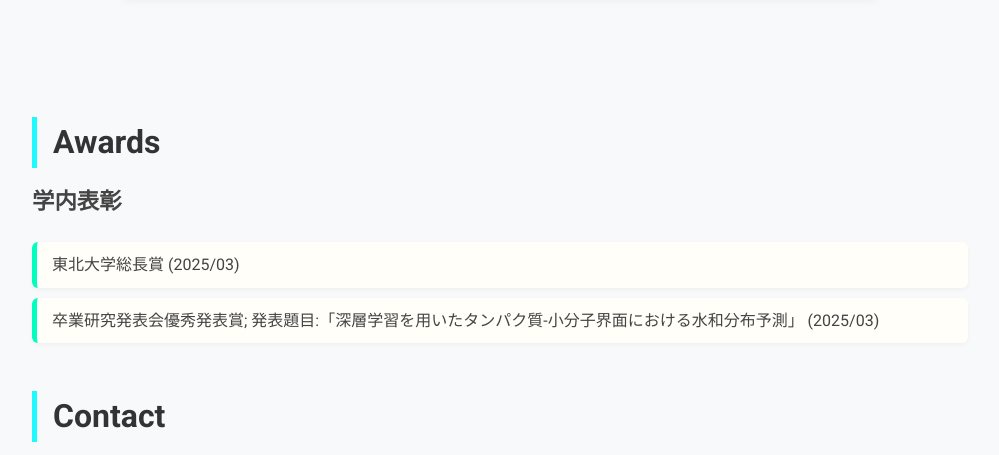
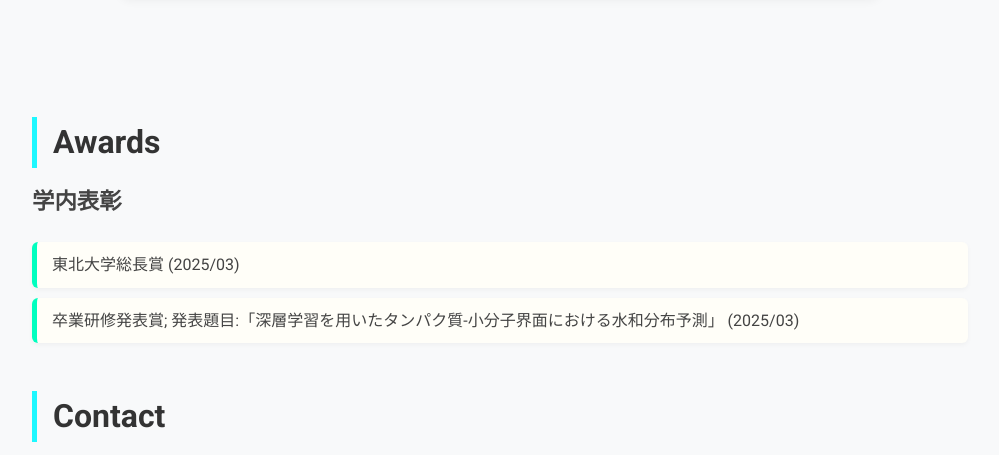
Before and after one commit to Mathmarock/jdhrzmn, a plain HTML site: page index.html in a window 1280 px wide. Shown: the part 2271-2726 px from the top of the page, without its empty margins (140-1139 px from the left). Drawn offline with nearby package versions, Linux system fonts and the light colour scheme.

Commit message:
Update index.html

```diff
--- a/index.html
+++ b/index.html
@@ -333,7 +333,7 @@
         <h3>学内表彰</h3>
         <ul>
           <li>東北大学総長賞 (2025/03)</li>
-          <li>卒業研究発表会優秀発表賞; 発表題目:「深層学習を用いたタンパク質-小分子界面における水和分布予測」 (2025/03)</li>
+          <li>卒業研修発表賞; 発表題目:「深層学習を用いたタンパク質-小分子界面における水和分布予測」 (2025/03)</li>
         </ul>
       </div>
     </section>
```
